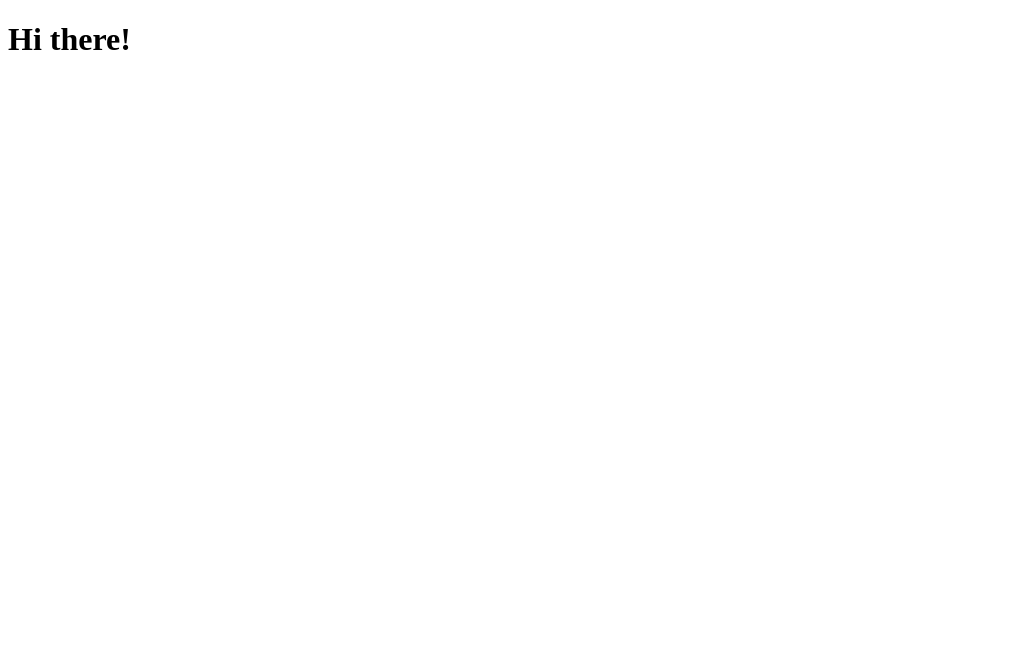
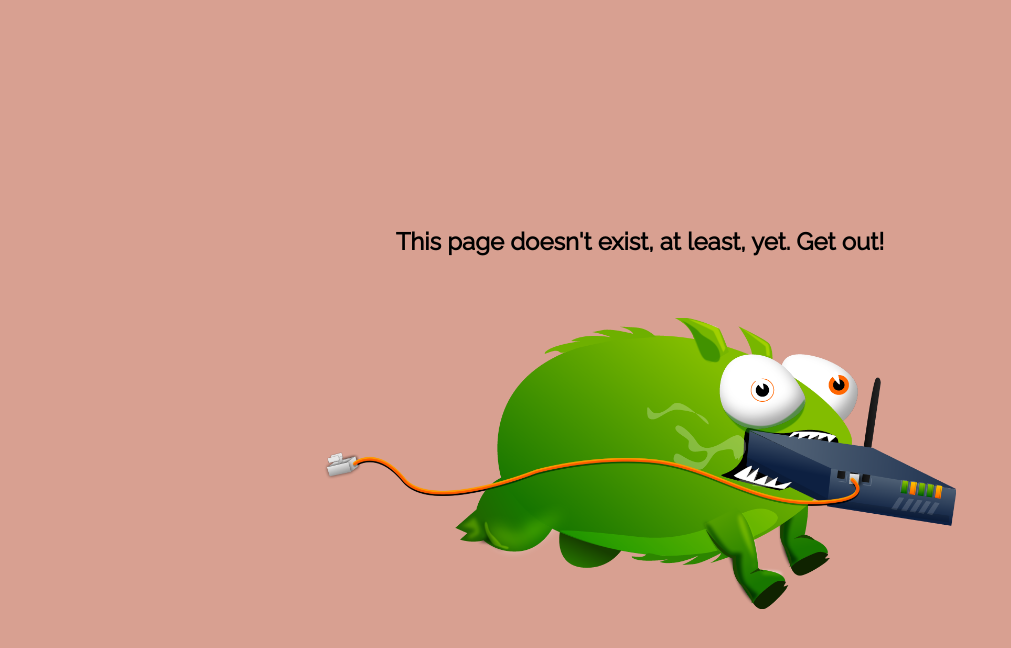
Before and after one commit to aakashkulkarni/flexbox-course, a plain HTML site: page index.html in a window 1280 px wide. Shown: the whole page, without its empty margins (0-1011 px from the left). Drawn offline with Linux system fonts and the light colour scheme.

Commit message:
Added error page

```diff
--- a/index.html
+++ b/index.html
@@ -1,9 +1,39 @@
 <!DOCTYPE html>
 <html>
 <head>
-	<title>Hello</title>
+	<title>Error Page</title>
+	<link href="https://fonts.googleapis.com/css?family=Raleway" rel="stylesheet">
+
+	<style type="text/css">
+		body {
+			background-color: #d8a091;
+			font-family: 'Raleway', sans-serif;
+		}
+
+		.error_wrapper {
+			display: flex;
+			justify-content: center;
+			align-items: center;
+			height: 100vh;
+			flex-direction: column;
+		}
+
+		.error_wrapper > .error_heading {
+			margin-bottom: 42px;
+		}
+
+		img {
+			width: 50%;
+		}
+	</style>
 </head>
 <body>
-	<h1>Hi there!</h1>
+	<div class="error_wrapper">
+		<div class="error_heading">
+			<h2>This page doesn't exist, at least, yet. Get out!</h2>
+		</div>
+
+		<img src="tbot.png" alt="tumbler bot">
+	</div>
 </body>
 </html>
```
Also changed, not shown: tbot.png (added).
